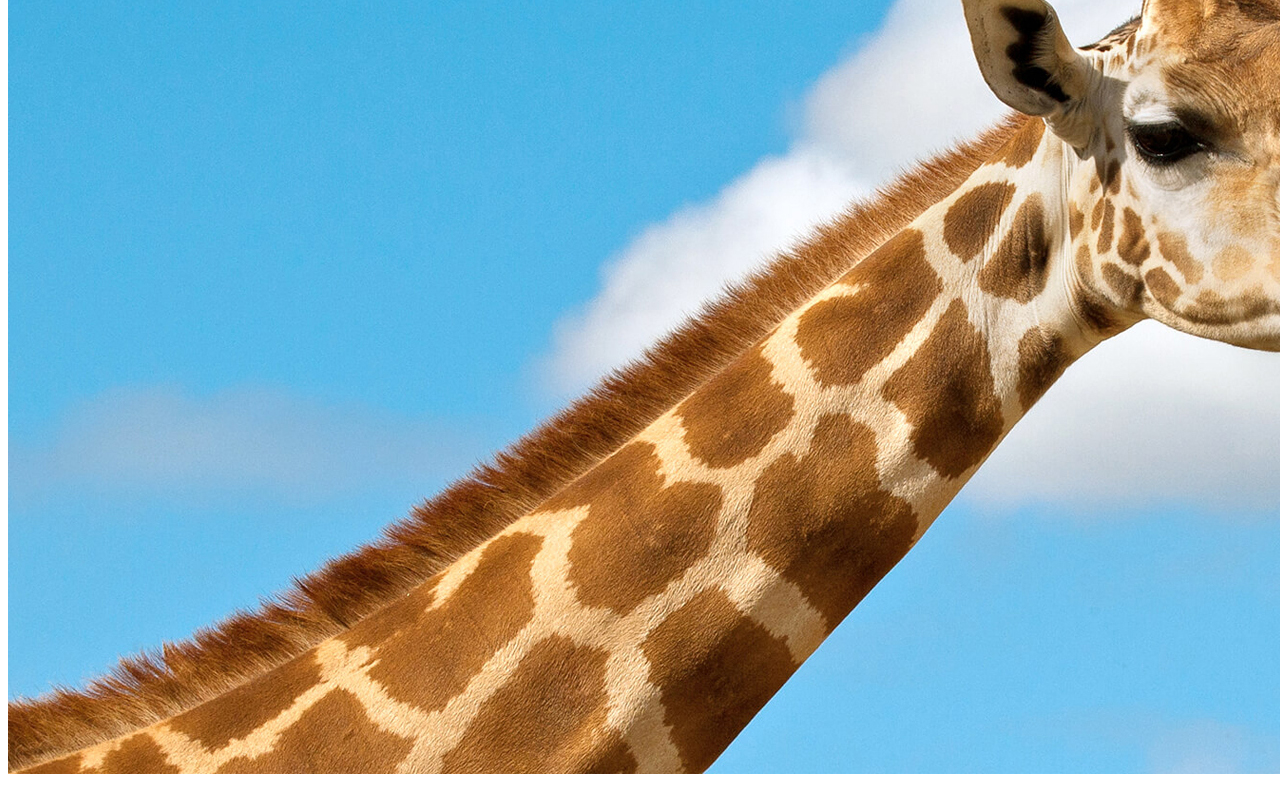
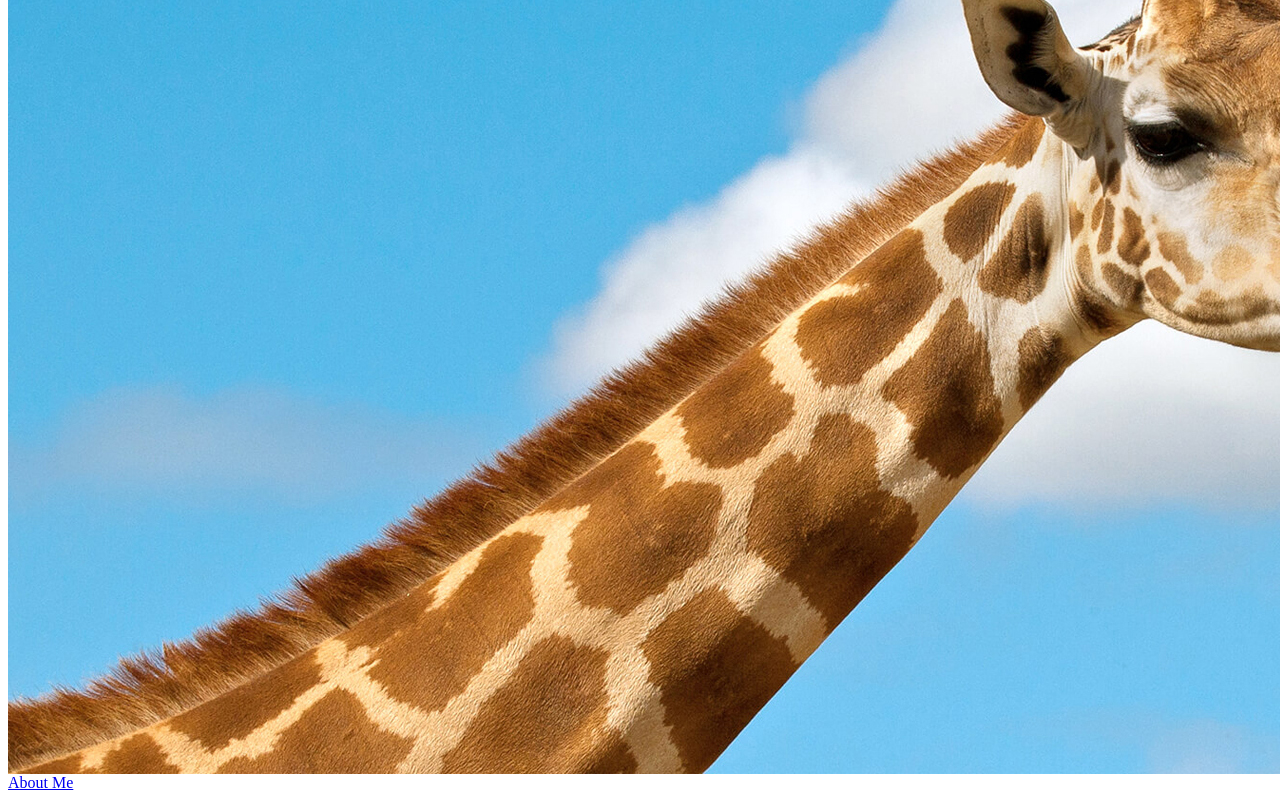
Before and after one commit to bs5722/L235F17, a plain HTML site: page index.html in a window 1280 px wide. Shown: the part 332-1132 px from the top of the page. Drawn offline with Linux system fonts and the light colour scheme.

Commit message:
Update index.html

```diff
--- a/index.html
+++ b/index.html
@@ -10,3 +10,5 @@ Welcome to my homepage.
 </html>
 
 <img src="/L235F17/images/giraffe.jpg">
+
+<a href="/L235F17/HTML/AboutMe.html">About Me</a>
```
